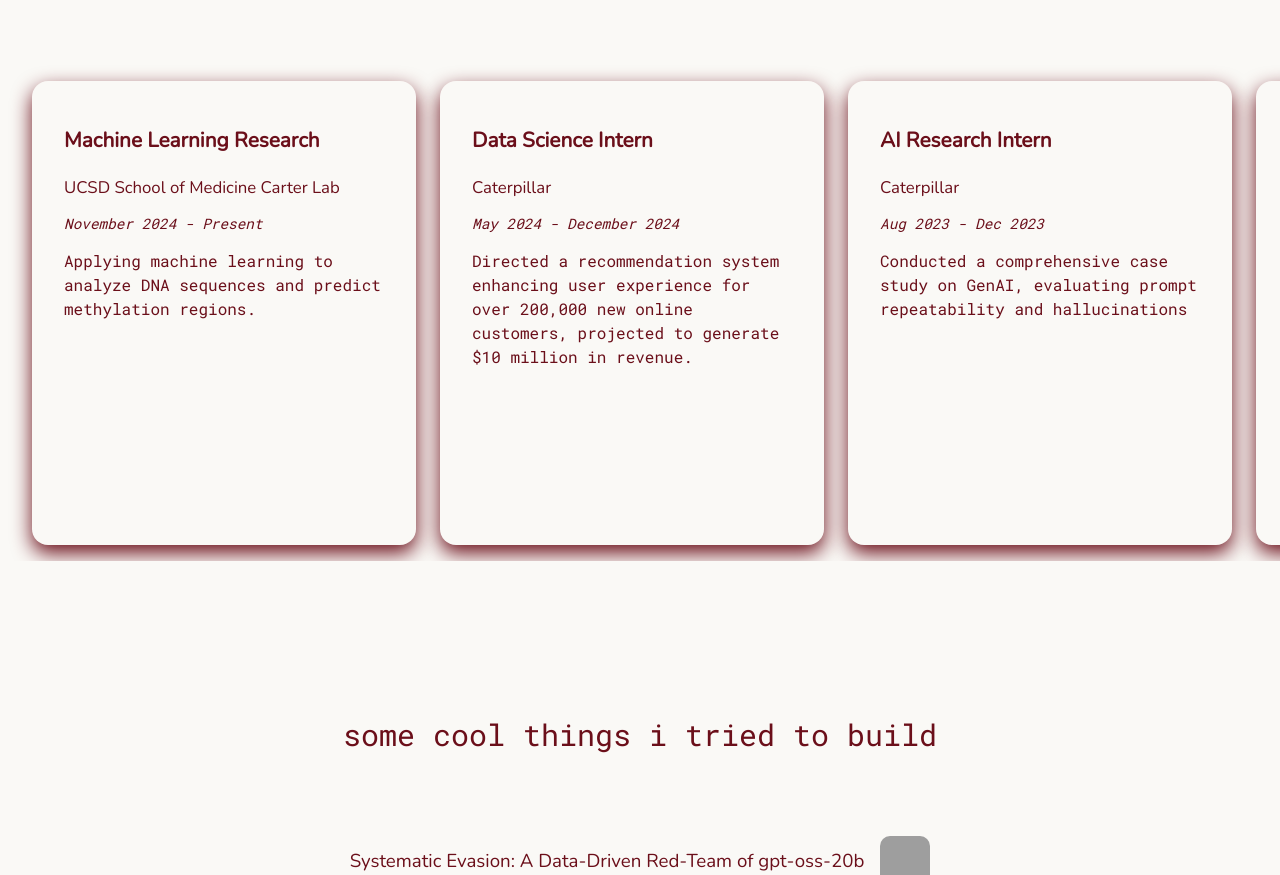
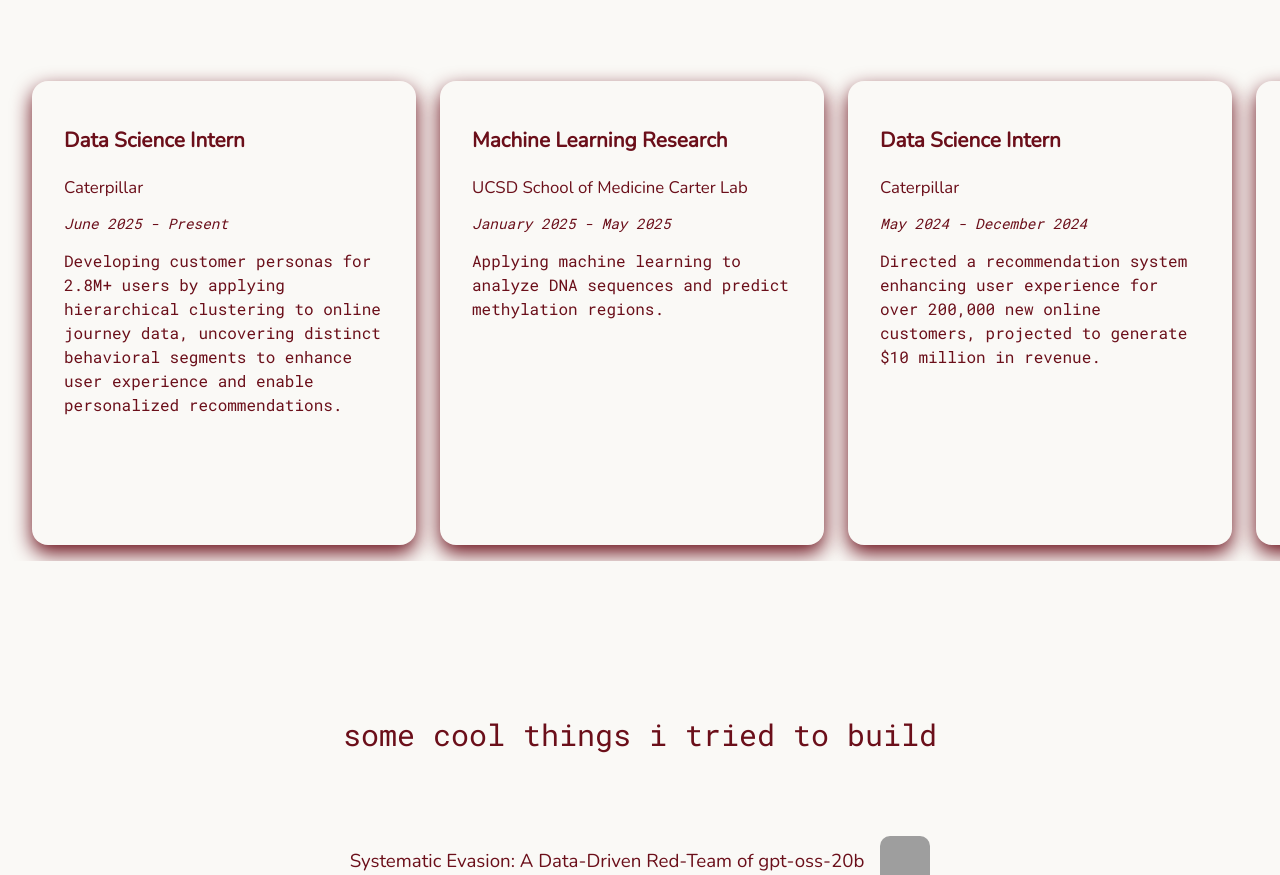
Before and after one commit to SarvaniK-26/sarvsite, a React (Create React App) app: page / in a window 1280 px wide. Shown: the part 1666-2541 px from the top of the page. Built offline with nearby package versions, Linux system fonts and the light colour scheme; grey boxes are pictures that could not be loaded.

Commit message:
internship update

```diff
--- a/src/components/card.js
+++ b/src/components/card.js
@@ -4,9 +4,15 @@
 
 const internships = [
   {
+    role: "Data Science Intern",
+    company: "Caterpillar",
+    duration: "June 2025 - Present",
+    descriptionpart1: "Developing customer personas for 2.8M+ users by applying hierarchical clustering to online journey data, uncovering distinct behavioral segments to enhance user experience and enable personalized recommendations."
+  },
+  {
     role: "Machine Learning Research",
     company: "UCSD School of Medicine Carter Lab",
-    duration: "November 2024 - Present",
+    duration: "January 2025 - May 2025",
     descriptionpart1: "Applying machine learning to analyze DNA sequences and predict methylation regions."
   },
   {
```
